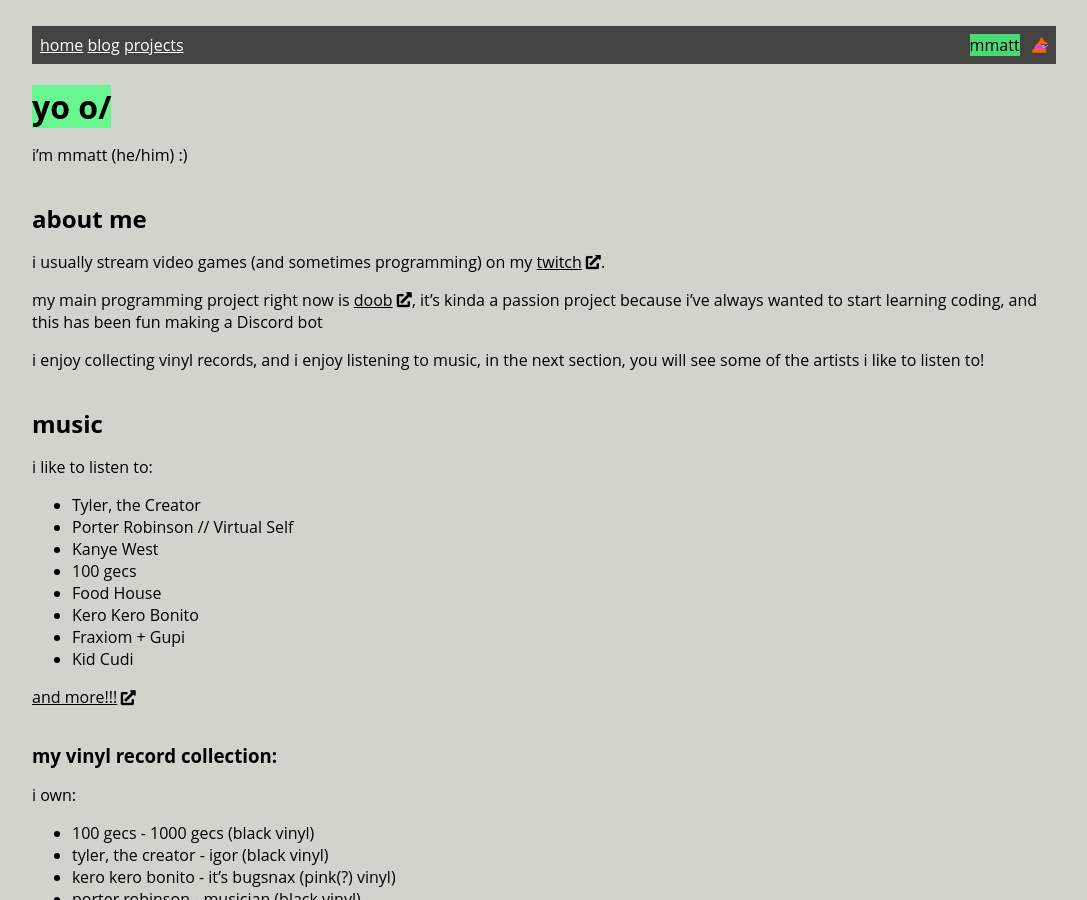
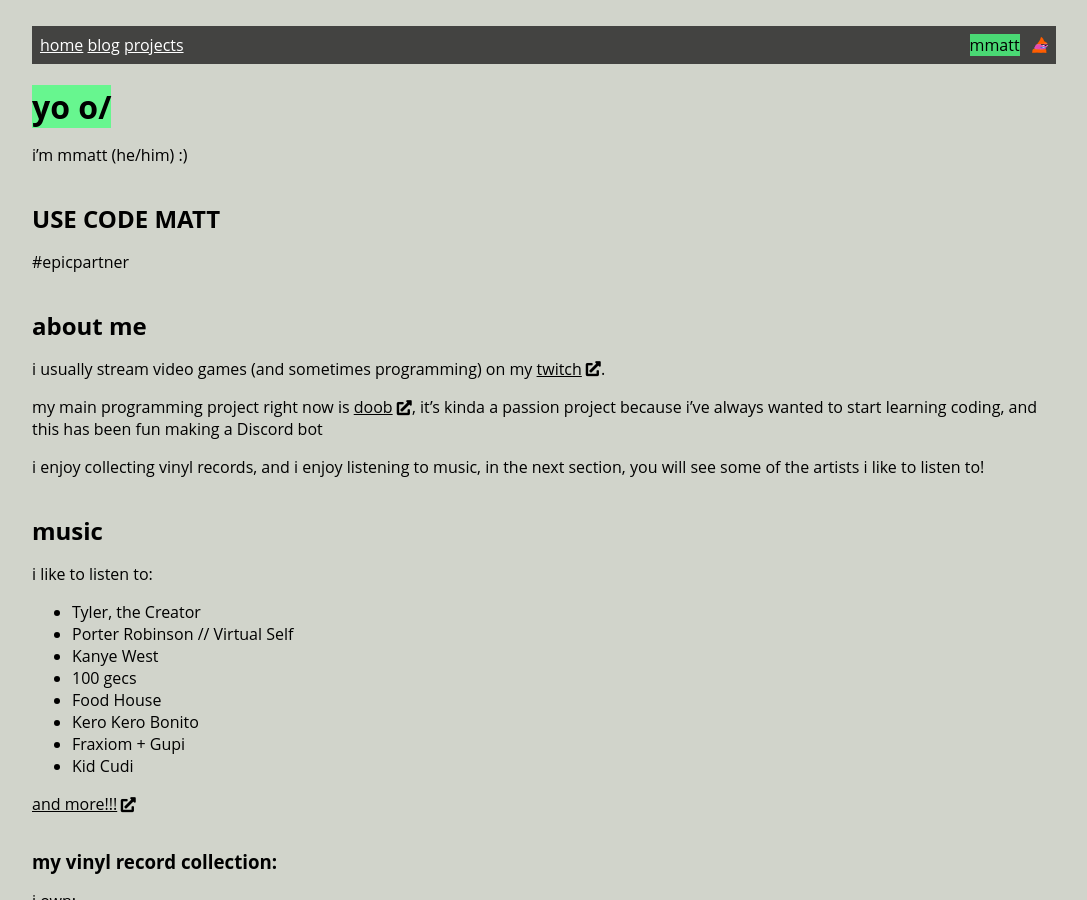
Before and after one commit to 12beesinatrenchcoat/12beesinatrenchcoat.github.io, a Jekyll site: the page built from index.md, in a window 1280 px wide and 900 px high. Shown: the whole window, without its empty margins (96-1183 px from the left). Built offline with Jekyll 4.4.1, drawn with Linux system fonts in a browser that asks for light colours; some web fonts are replaced.

Commit message:
Update index.md

```diff
--- a/index.md
+++ b/index.md
@@ -5,6 +5,9 @@
 <h1 class="emphasis-highlight">yo o/</h1>
 
 i'm mmatt (he/him) :)
+
+## USE CODE MATT
+#epicpartner
 
 ## about me
 i usually stream video games (and sometimes programming) on my [twitch](https://mmatt.link/live){:class="ext other"}.
```
